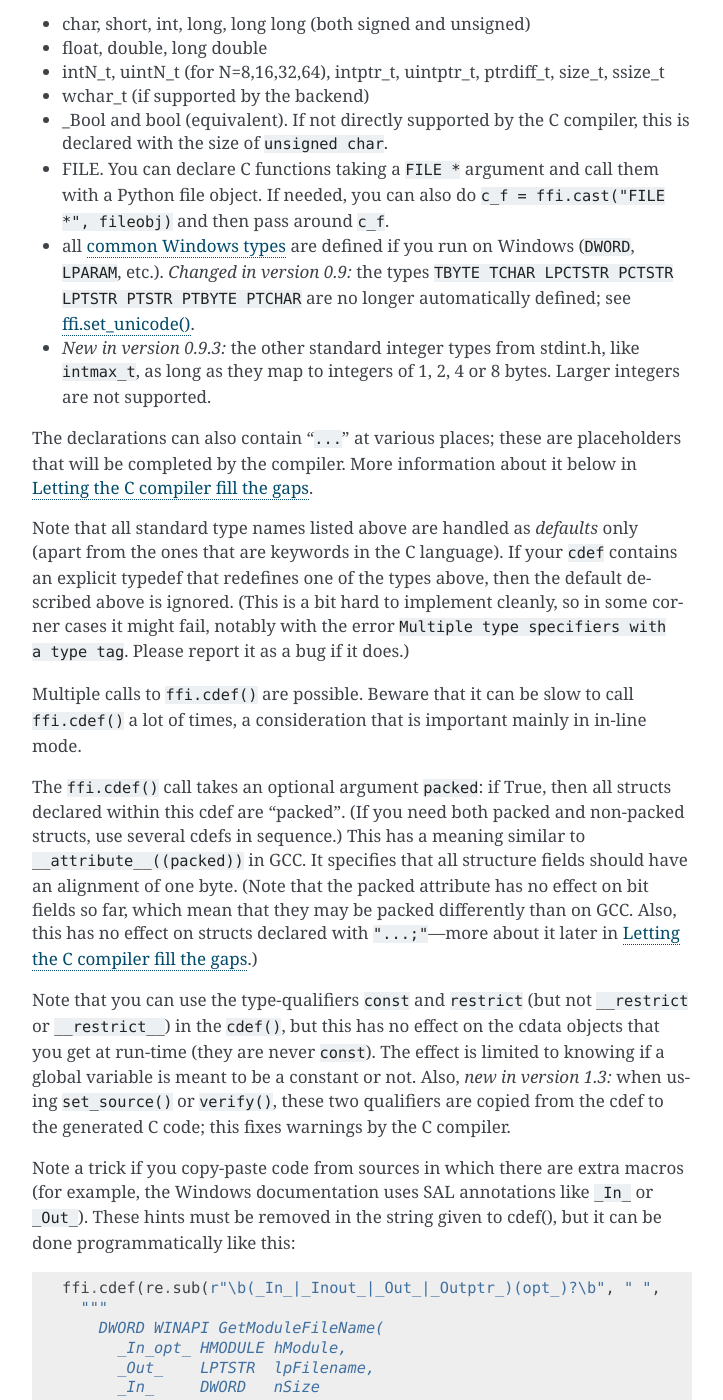
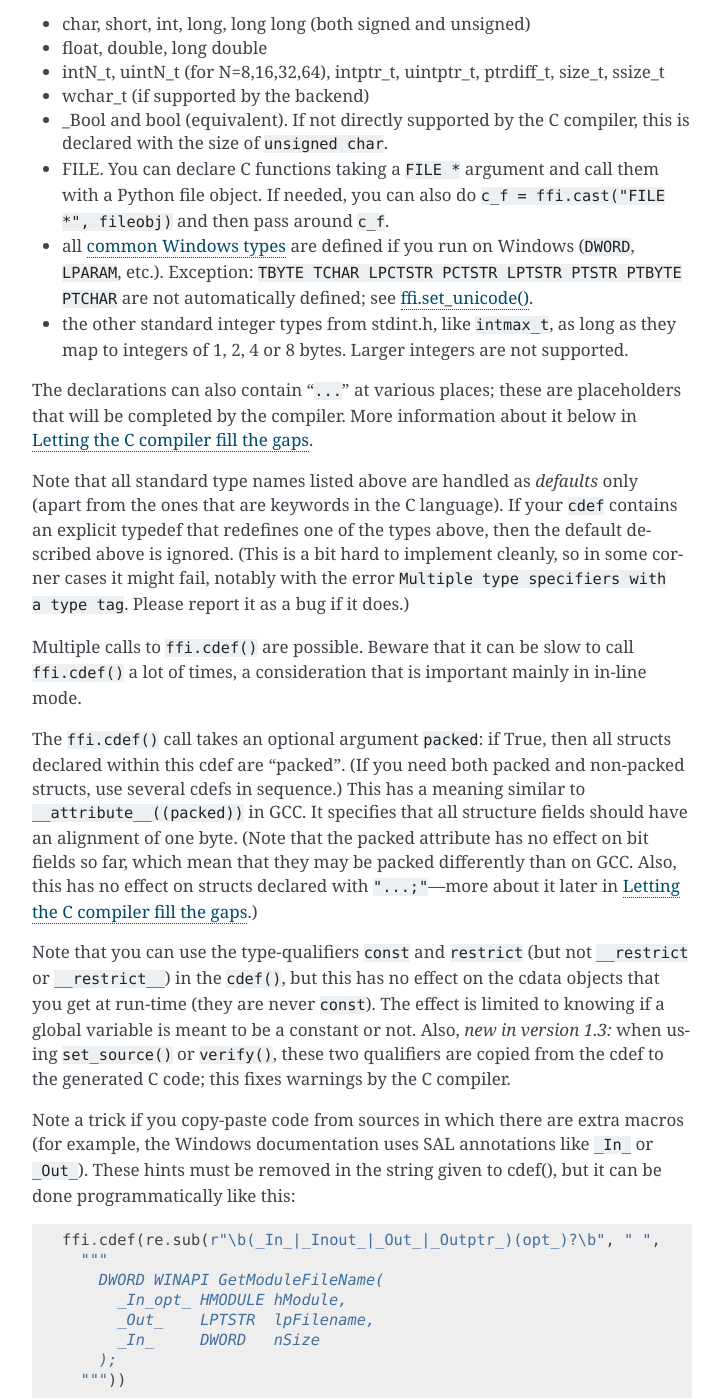
Before and after one commit to tharvik/cffi, a Sphinx documentation site: the page built from doc/source/cdef.rst, in a window 1280 px wide and 1400 px high, scrolled down 3216 px. Shown: the whole window, without its empty margins (388-1111 px from the left). Built offline with Sphinx 7.4.7, drawn with Linux system fonts in a browser that asks for light colours; some of the changed text lies outside the part shown.

Commit message:
Document 61e03368485c and 4d6671385e08.  Remove the "new in version 0.9" as deprecated; keep only "new in version 1.x".

```diff
--- a/doc/source/cdef.rst
+++ b/doc/source/cdef.rst
@@ -183,11 +183,11 @@ can assume to exist are the standard types:
   ``c_f = ffi.cast("FILE *", fileobj)`` and then pass around ``c_f``.
 
 * all `common Windows types`_ are defined if you run
-  on Windows (``DWORD``, ``LPARAM``, etc.).  *Changed in version 0.9:* the
-  types ``TBYTE TCHAR LPCTSTR PCTSTR LPTSTR PTSTR PTBYTE PTCHAR`` are no
-  longer automatically defined; see `ffi.set_unicode()`_.
+  on Windows (``DWORD``, ``LPARAM``, etc.).  Exception:
+  ``TBYTE TCHAR LPCTSTR PCTSTR LPTSTR PTSTR PTBYTE PTCHAR`` are
+  not automatically defined; see `ffi.set_unicode()`_.
 
-* *New in version 0.9.3:* the other standard integer types from
+* the other standard integer types from
   stdint.h, like ``intmax_t``, as long as they map to integers of 1,
   2, 4 or 8 bytes.  Larger integers are not supported.
 
@@ -253,7 +253,7 @@ declare the types ``TBYTE TCHAR LPCTSTR PCTSTR LPTSTR PTSTR PTBYTE
 PTCHAR`` to be (pointers to) ``wchar_t``.  If ``enabled_flag`` is
 False, declare these types to be (pointers to) plain 8-bit characters.
 (These types are not predeclared at all if you don't call
-``set_unicode()``.)  *New in version 0.9.*
+``set_unicode()``.)
 
 The reason behind this method is that a lot of standard functions have
 two versions, like ``MessageBoxA()`` and ``MessageBoxW()``.  The
@@ -724,9 +724,8 @@ Extra arguments to ``ffi.verify()``:
 
 * ``source_extension`` has the same meaning as in ``ffi.set_source()``.
 
-*  The optional ``flags`` argument has been added in version 0.9;
-   see ``man dlopen``
-   (ignored on Windows).  It defaults to ``ffi.RTLD_NOW``.  (With
+*  The optional ``flags`` argument (ignored on Windows) defaults to
+   ``ffi.RTLD_NOW``; see ``man dlopen``.  (With
    ``ffi.set_source()``, you would use ``sys.setdlopenflags()``.)
 
 *  The optional ``relative_to`` argument is useful if you need to list
```
Also changed, not shown: doc/source/ref.rst (+11 -4 lines), doc/source/whatsnew.rst (+10 -0 lines).
